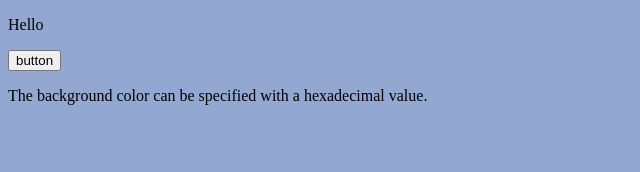
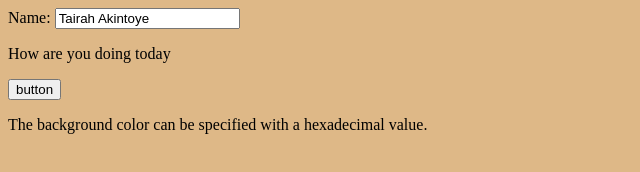
Before and after one commit to Tairah/Unit-5-02, a plain HTML site: page index.html in a window 1280 px wide. Both pictures are taken after a click on the button "button". Shown: the whole page, without its empty margins (0-640 px from the left). Drawn offline with Linux system fonts and the light colour scheme.

Commit message:
Added some few things.

```diff
--- a/index.html
+++ b/index.html
@@ -7,6 +7,8 @@
     <link href="style.css" rel="stylesheet" type="text/css" />
   </head>
   <body>
+    Name: <input type="text" id="myText" name="fname" value="Tairah Akintoye"><br>
+
 
     <p id="paragraph">Here is some text</p>
     <button id="button">button</button>
--- a/script.js
+++ b/script.js
@@ -1,5 +1,12 @@
 document.getElementById('button').addEventListener('click', displayMessage)
 
 function displayMessage () {
-  document.getElementById('paragraph').innerHTML = "Hello"
+  document.getElementById('paragraph').innerHTML = "How are you doing today"
 }
+
+document.body.style.backgroundColor = "burlywood";
+
+function myFunction() {
+  var x = document.getElementById("myText").name;
+  document.getElementById("demo").innerHTML = x;
+}
--- a/style.css
+++ b/style.css
@@ -1,3 +1,3 @@
 body {
-  background-color: #92a8d1;
+  background-color: burlywood;
 }
```
